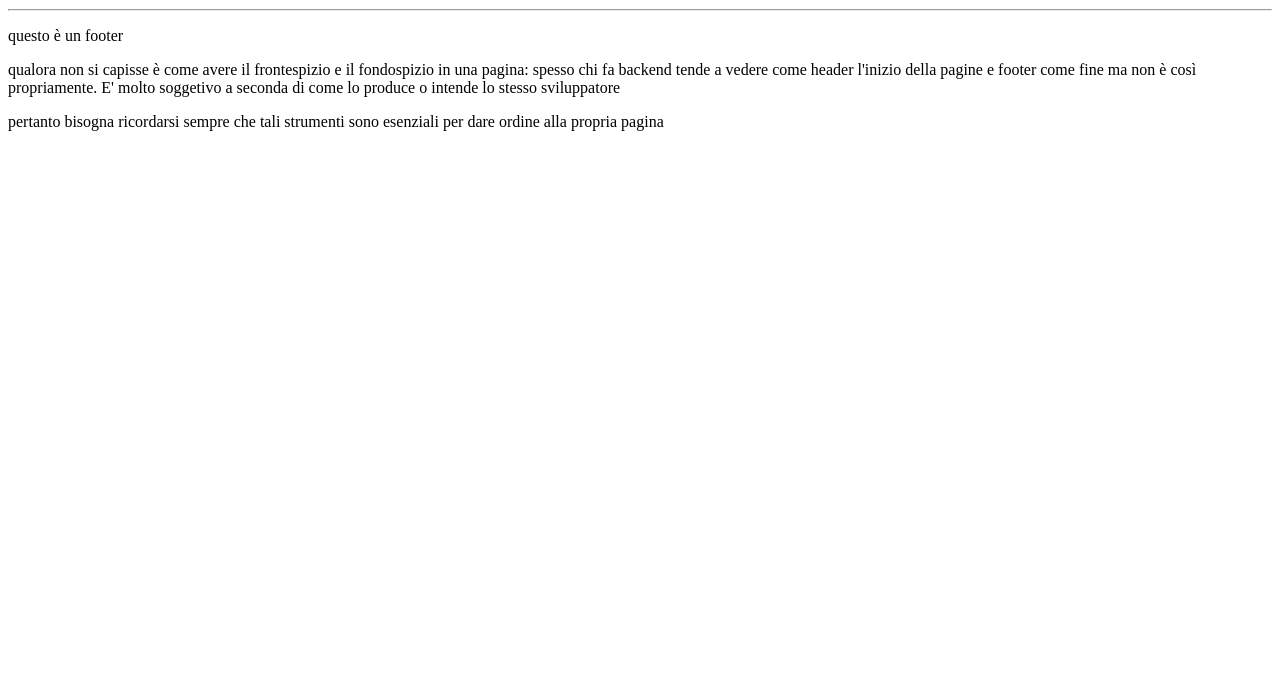
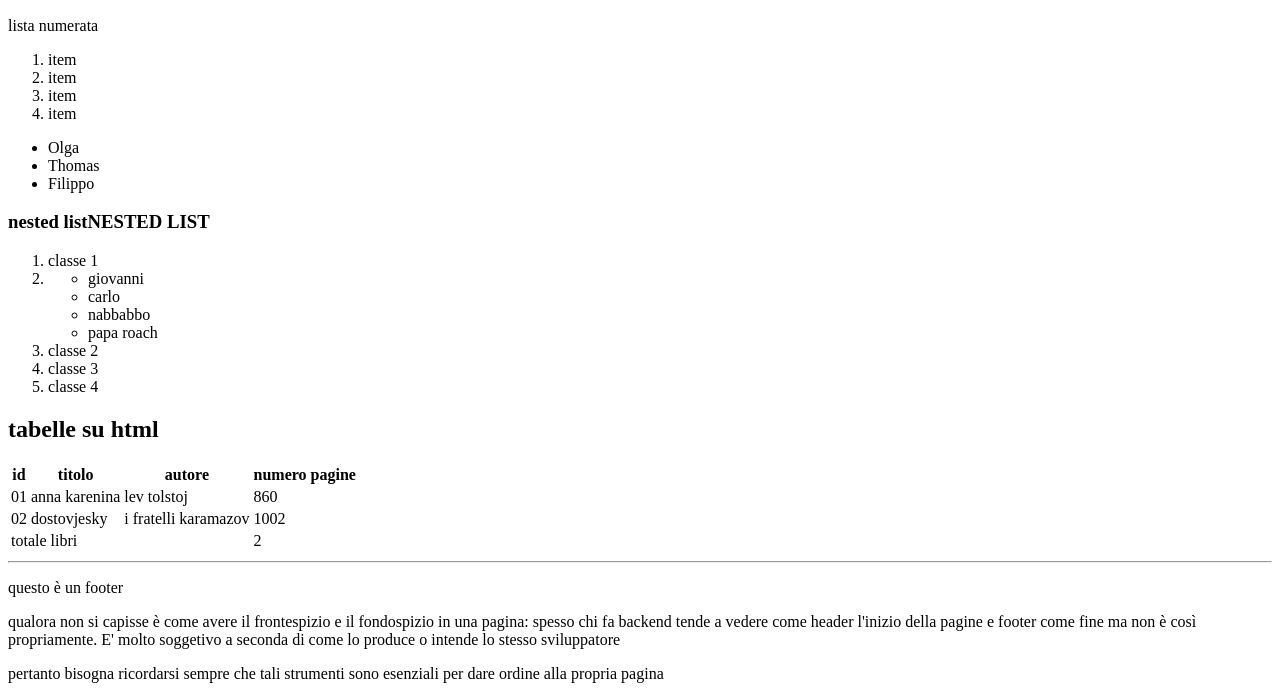
Before and after one commit to YilmazSedaghati/header-main-footer, a plain HTML site: page index.html in a window 1280 px wide. Shown: the part 589-1288 px from the top of the page. Before the commit the page ends 800 px from the top, so only its background shows below. Drawn offline with Linux system fonts and the light colour scheme.

Commit message:
feat: aggiunto tabella al mio progett

```diff
--- a/index.html
+++ b/index.html
@@ -31,6 +31,81 @@
                 src="https://c7.alamy.com/compit/2g4yy0p/simbolo-esoterico-disegno-mistico-e-magico-del-segno-del-potere-di-tre-2g4yy0p.jpg"
                 alt="">
         </section>
+
+        <!-- lista numerata/ordered list -->
+        <p>lista numerata</p>
+        <ol>
+
+            <li>item</li>
+            <li>item</li>
+            <li>item</li>
+            <li>item</li>
+        </ol>
+        <!-- lista non numerata/unordered list -->
+        <ul>
+            <li>Olga</li>
+            <li>Thomas</li>
+            <li>Filippo</li>
+        </ul>
+
+
+        <section>
+            <h3><STRong>nested list</STRong>NESTED LIST</h3>
+            <!-- lista annidata/nested list -->
+            <ol>
+                <li>classe 1</li>
+                <li>
+                    <ul>
+                        <li>giovanni</li>
+                        <li>carlo </li>
+                        <li>nabbabbo</li>
+                        <li>papa roach</li>
+                    </ul>
+                </li>
+                <li>classe 2</li>
+                <li>classe 3</li>
+                <li>classe 4</li>
+            </ol>
+
+
+        </section>
+        <section>
+            <h1> tabelle su html </h1>
+            <table>
+                <!-- header della tabella -->
+                <thead>
+                    <tr>
+                        <th>id</th>
+                        <th>titolo</th>
+                        <th>autore</th>
+                        <th>numero pagine</th>
+                    </tr>
+                </thead>
+                <!-- body della tabella -->
+                <tbody>
+                    <tr>
+                        <td>01</td>
+                        <td>anna karenina</td>
+                        <td>lev tolstoj</td>
+                        <td>860</td>
+                    </tr>
+                    <tr>
+                        <td>02</td>
+                        <td>dostovjesky</td>
+                        <td>i fratelli karamazov</td>
+                        <td>1002</td>
+                    </tr>
+                </tbody>
+                <!-- footer della tabella -->
+                <tfoot>
+                    <tr>
+                        <td colspan="3"> totale libri</td>
+                        <td> 2 </td>
+                    </tr>
+                </tfoot>
+            </table>
+
+        </section>
     </main>
     <!-- end main -->
     <hr>
```
